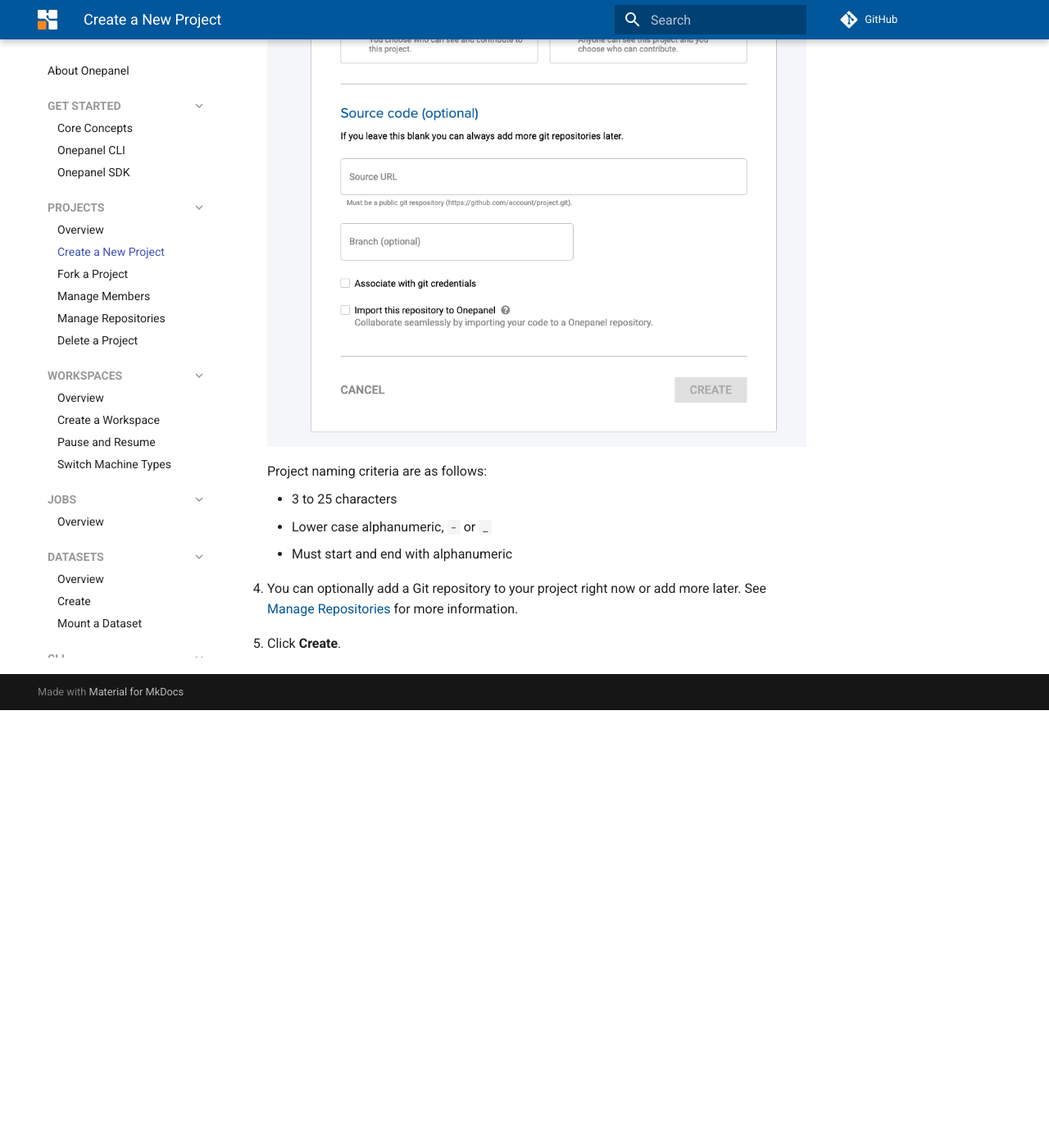
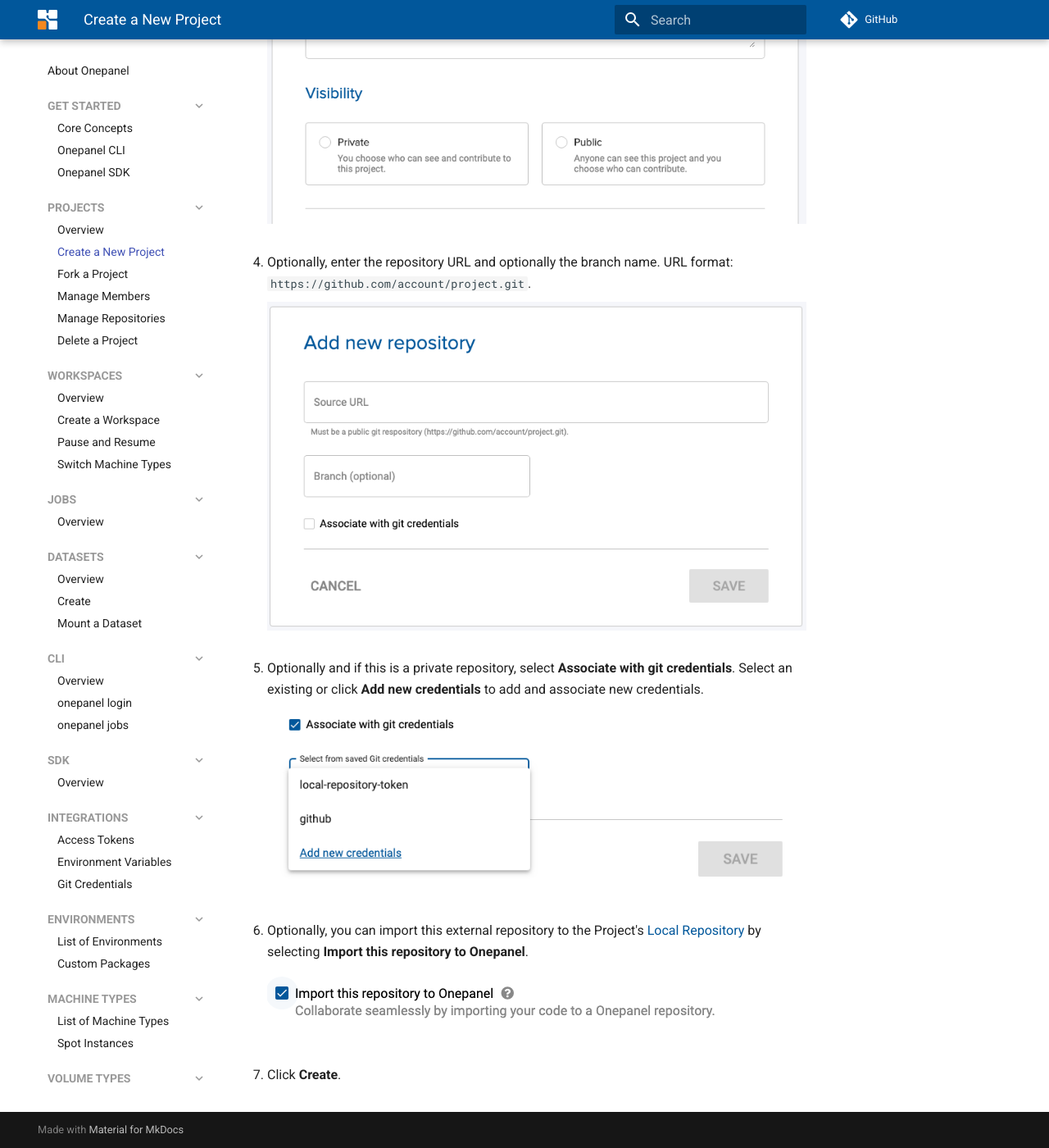
Before and after one commit to onepanelio/docs, an MkDocs documentation site: the page built from docs/projects/create.md, in a window 1280 px wide and 1400 px high, scrolled down 1618 px. Shown: the whole window at 82% size. Built offline with MkDocs 1.6.1 and Material for MkDocs 9.7.7, drawn with Linux system fonts in a browser that asks for light colours; comment, search, counter and statistics services are not loaded; before the commit the page ends 2484 px from its top, so only the background shows below that; some of the changed text lies outside the part shown.

Commit message:
wrap up project section

```diff
--- a/docs/projects/create.md
+++ b/docs/projects/create.md
@@ -12,12 +12,20 @@
 ![](../assets/img/create-155111.png)
 If you pick to start with a starter project, you can select a project from the list and click **Next** to get started. The project **visibility** will be set to private.
 
-3. If creating your own project, enter the name, description and pick the visiblity for your project.
-    ![](../assets/img/create-160609.png)
-    Project naming criteria are as follows:
+3. If creating your own project, enter the name, description and pick the visiblity for your project. Project naming criteria are as follows:
     - 3 to 25 characters
     - Lower case alphanumeric, `-` or `_`
     - Must start and end with alphanumeric
 
-4. You can optionally add a Git repository to your project right now or add more later.  See [Manage Repositories](/projects/repositories) for more information.
-5. Click **Create**.
+    ![](../assets/img/create-095157.png)
+
+4. Optionally, enter the repository URL and optionally the branch name. URL format: `https://github.com/account/project.git`.
+![](../assets/img/repositories-175524.png)
+
+5. Optionally and if this is a private repository, select **Associate with git credentials**. Select an existing or click **Add new credentials** to add and associate new credentials.
+![](../assets/img/repositories-175904.png)
+
+6. Optionally, you can import this external repository to the Project's [Local Repository](/projects/epositories/#local-repository) by selecting **Import this repository to Onepanel**.
+![](../assets/img/create-094404.png)
+
+7. Click **Create**.
```
Also changed, not shown: docs/projects/members.md (+1 -1 lines), docs/projects/repositories.md (+8 -0 lines), docs/assets/img/create-094404.png (added), docs/assets/img/create-095157.png (added), docs/assets/img/repositories-101512.png (added), docs/assets/img/repositories-101852.png (added).
